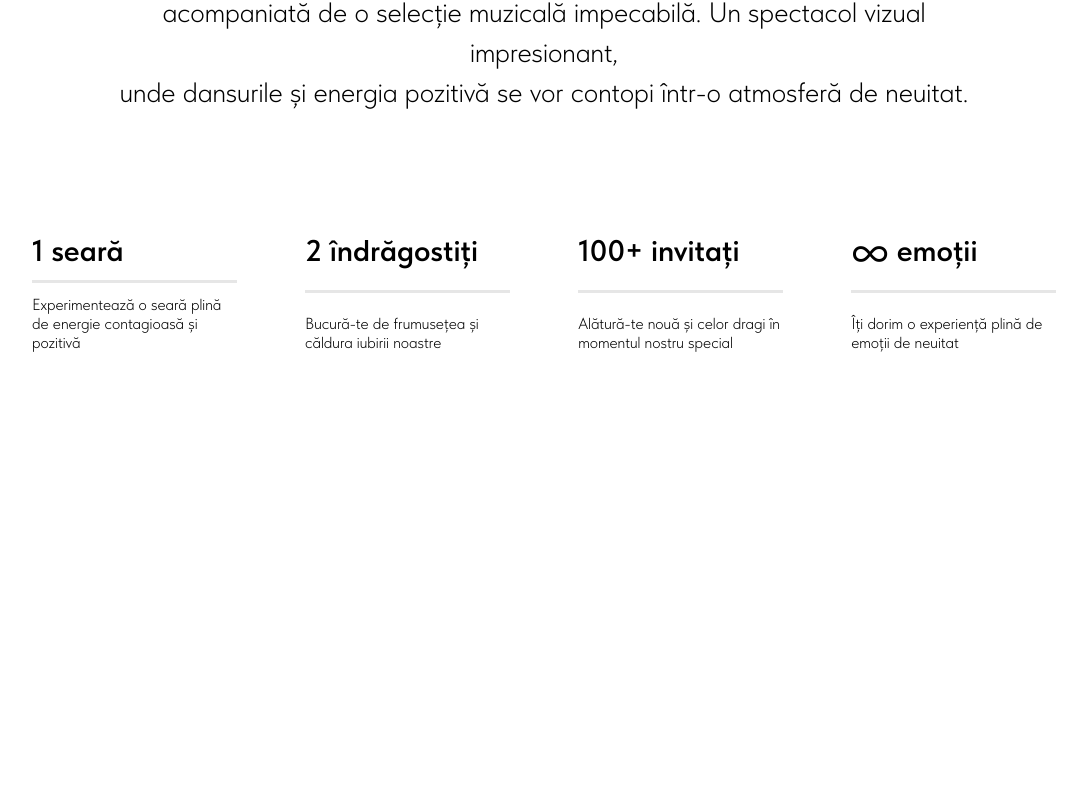
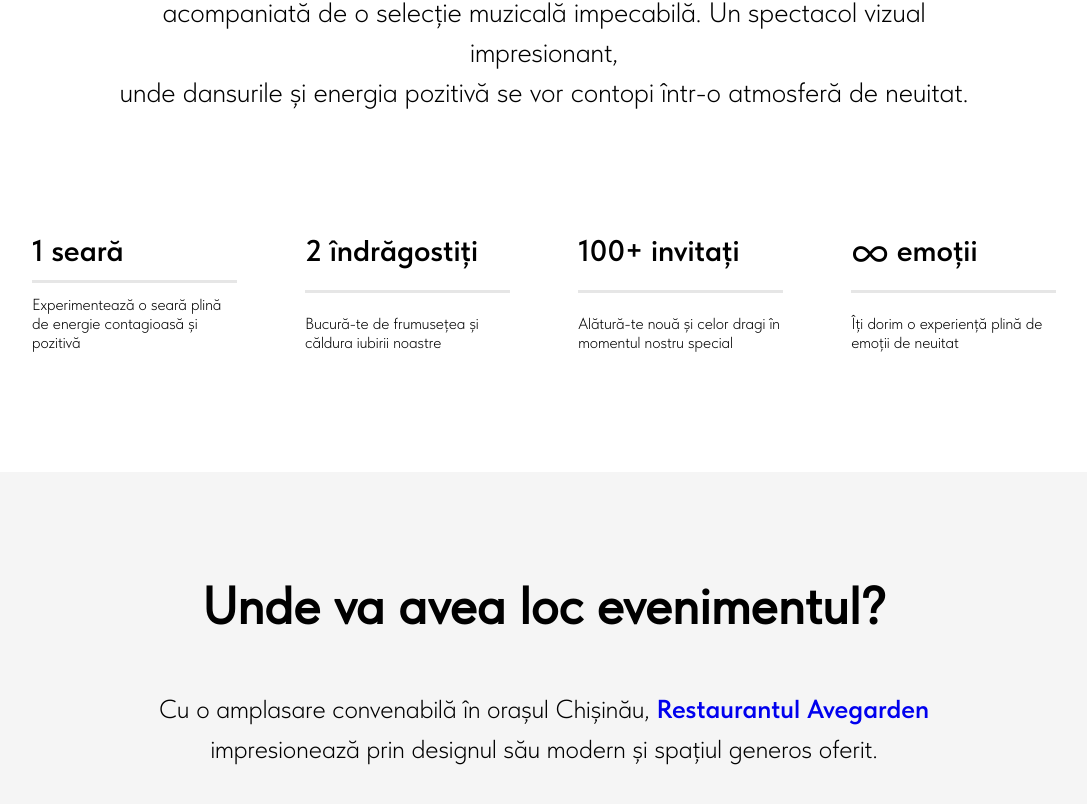
Before and after one commit to cristijigau/our-wedding, a React (Create React App) app: page / in a window 1280 px wide. Shown: the part 968-1772 px from the top of the page, without its empty margins (96-1183 px from the left). Before the commit the page ends 1440 px from the top, so only its background shows below. Built offline with nearby package versions, Linux system fonts and the light colour scheme.

Commit message:
Added sections up to map

```diff
--- a/src/components/Landing/index.js
+++ b/src/components/Landing/index.js
@@ -69,7 +69,26 @@ const Landing = () => {
           </span>
         </div>
       </section>
-      <section className="third_section"></section>
+      <section className="third_section">
+        <h1>Unde va avea loc evenimentul?</h1>
+        <p>
+          Cu o amplasare convenabilă în orașul Chișinău,
+          <a href="https://avegarden.md/" target="_blank" rel="noreferrer">
+            {` Restaurantul Avegarden `}
+          </a>
+          impresionează prin designul său modern și spațiul generos oferit.
+        </p>
+      </section>
+      <section className="location">
+        <iframe
+          title="location"
+          src="https://www.google.com/maps/embed?pb=!1m18!1m12!1m3!1d2717.90072787018!2d28.847768576303853!3d47.06179767114503!2m3!1f0!2f0!3f0!3m2!1i1024!2i768!4f13.1!3m3!1m2!1s0x40c97ddfe95690c5%3A0xac60947a8d909966!2sAve%20Garden!5e0!3m2!1sro!2s!4v1684439656663!5m2!1sro!2s"
+          allowfullscreen=""
+          loading="lazy"
+          referrerpolicy="no-referrer-when-downgrade"
+          className="map"
+        ></iframe>
+      </section>
     </div>
   );
 };
--- a/src/components/Landing/index.scss
+++ b/src/components/Landing/index.scss
@@ -132,4 +132,45 @@
       }
     }
   }
+
+  .third_section {
+    height: 50vh;
+    display: flex;
+    flex-direction: column;
+    align-items: center;
+    justify-content: center;
+    background-color: rgb(245, 245, 245);
+    padding: 0 15%;
+
+    h1 {
+      font-size: 52px;
+      margin-bottom: 52px;
+    }
+
+    p {
+      font-size: 26px;
+      font-family: 'TildaSans-Light';
+      text-align: center;
+      line-height: 40px;
+
+      a {
+        text-decoration: none;
+        font-family: 'TildaSans-Semibold';
+      }
+    }
+  }
+
+  .location {
+    height: 70vh;
+    background-color: rgb(245, 245, 245);
+    display: flex;
+    align-items: start;
+    justify-content: center;
+
+    .map {
+      border: 2px solid rgb(240, 240, 240);
+      width: 70%;
+      height: 80%;
+    }
+  }
 }
```
